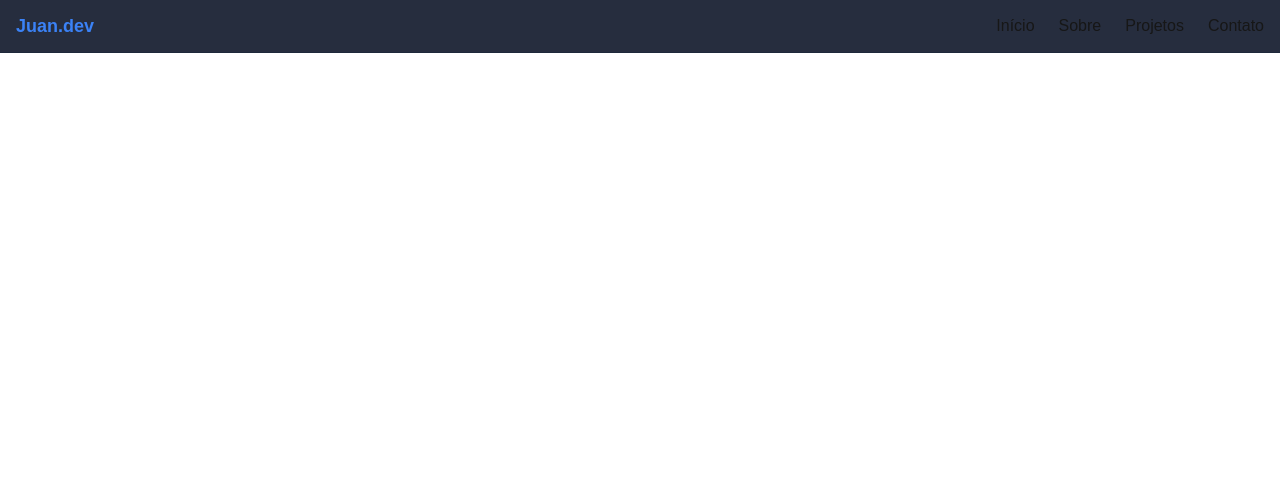
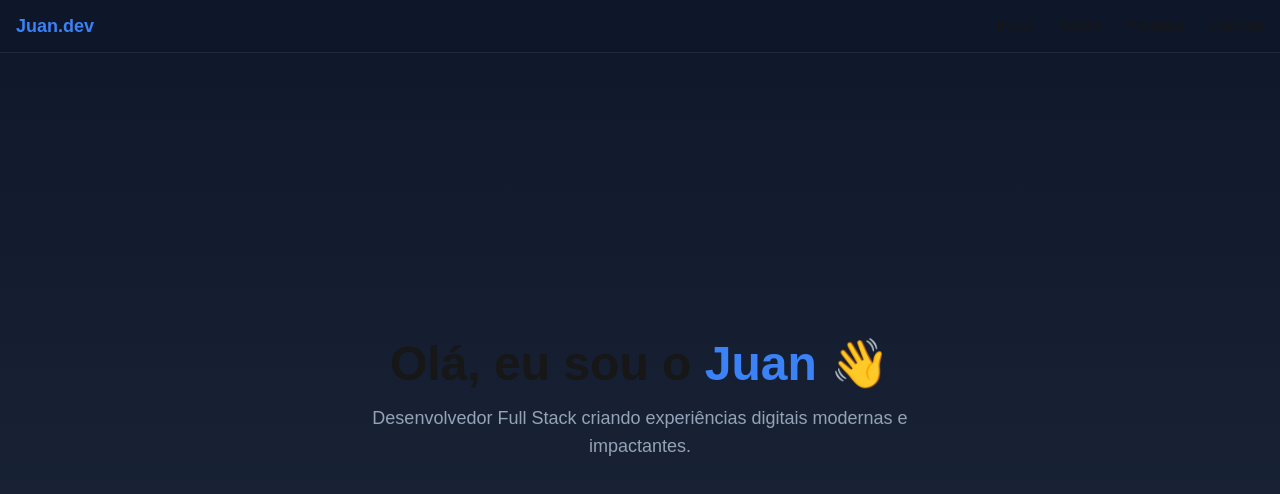
Before and after one commit to juanxto/portfolio, a Next.js app: page / in a window 1280 px wide. Shown: the top 494 px of the page. Built offline with nearby package versions, Linux system fonts and the light colour scheme.

Commit message:
Criação de páginas básicas e configuração de apresentação.

```diff
--- a/src/app/page.tsx
+++ b/src/app/page.tsx
@@ -1,9 +1,9 @@
+import Hero from "@/components/sections/Hero";
 
-
-export default function Home() {
+export default function HomePage() {
   return (
-    <div>
-
-    </div>
+    <main>
+      <Hero />
+    </main>
   );
 }
--- /dev/null
+++ b/src/components/sections/Hero.tsx
@@ -0,0 +1,30 @@
+"use client";
+
+import { motion } from "framer-motion";
+
+export default function Hero() {
+  return (
+    <section
+      id="home"
+      className="h-screen flex flex-col justify-center items-center bg-gradient-to-b from-[#0F172A] to-[#1E293B]"
+    >
+      <motion.h1
+        initial={{ opacity: 0, y: -20 }}
+        animate={{ opacity: 1, y: 0 }}
+        transition={{ duration: 0.8 }}
+        className="text-5xl font-bold text-center"
+      >
+        Olá, eu sou o{" "}
+        <span className="text-[#3B82F6]">Juan</span> 👋
+      </motion.h1>
+      <motion.p
+        initial={{ opacity: 0 }}
+        animate={{ opacity: 1 }}
+        transition={{ delay: 0.5 }}
+        className="mt-4 text-lg text-[#94A3B8] text-center max-w-xl"
+      >
+        Desenvolvedor Full Stack criando experiências digitais modernas e impactantes.
+      </motion.p>
+    </section>
+  );
+}
```
Also changed, not shown: src/components/sections/About.tsx (added), src/components/sections/Contact.tsx (added), src/components/sections/Projects.tsx (added).
